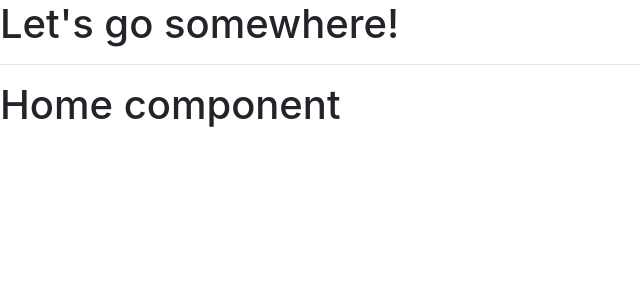
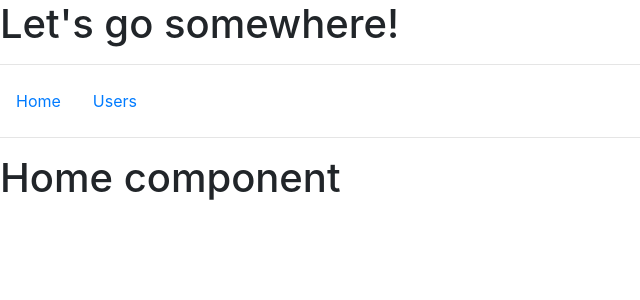
Before and after one commit to maxmonteiro/vue-basics-routing, a Vue app: page / in a window 1280 px wide. Shown: the top 300 px of the page, without its empty margins (0-640 px from the left). Built offline with nearby package versions, Linux system fonts and the light colour scheme.

Commit message:
Created links navigation with router-link

```diff
--- a/src/App.vue
+++ b/src/App.vue
@@ -1,6 +1,11 @@
 <template>
   <div id="app">
     <h1>Let's go somewhere!</h1>
+    <hr>
+    <nav class="nav">
+      <router-link to="/" class="nav-link">Home</router-link>
+      <router-link to="/users" class="nav-link">Users</router-link>
+    </nav>
     <hr>
     <router-view></router-view>
   </div>
```
